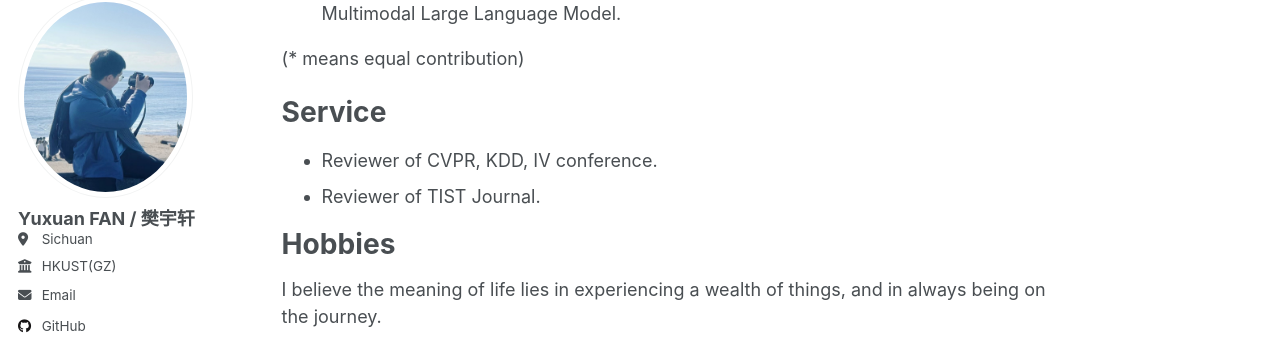
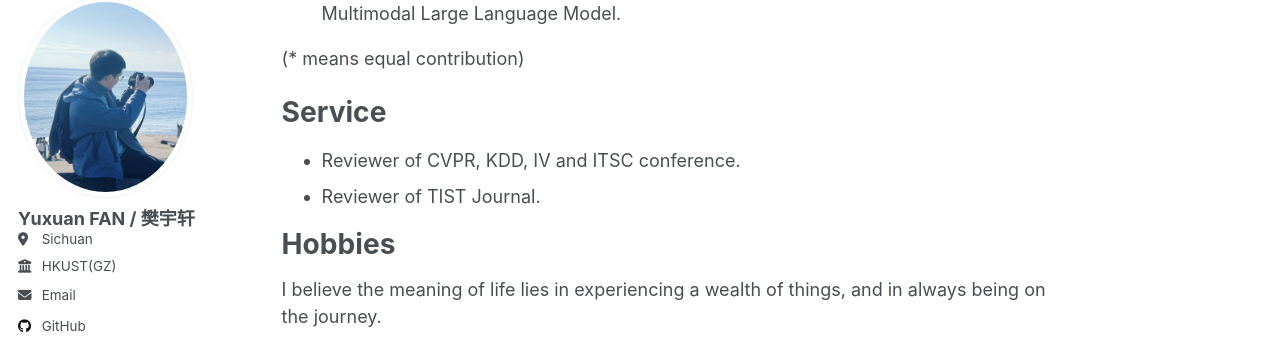
Before and after one commit to yuxuanfanOrion/yuxuanfanOrion.github.io, a Jekyll site: the page built from _pages/about.md, in a window 1280 px wide and 900 px high, scrolled down 1829 px. Shown: the part 110-453 px from the top of the window. Built offline with Jekyll 4.4.1, drawn with Linux system fonts in a browser that asks for light colours.

Commit message:
Update about.md

```diff
--- a/_pages/about.md
+++ b/_pages/about.md
@@ -116,7 +116,7 @@
 
 
 # Service
-- Reviewer of CVPR, KDD, IV conference.
+- Reviewer of CVPR, KDD, IV and ITSC conference.
 - Reviewer of TIST Journal.
 
 # Hobbies
```
